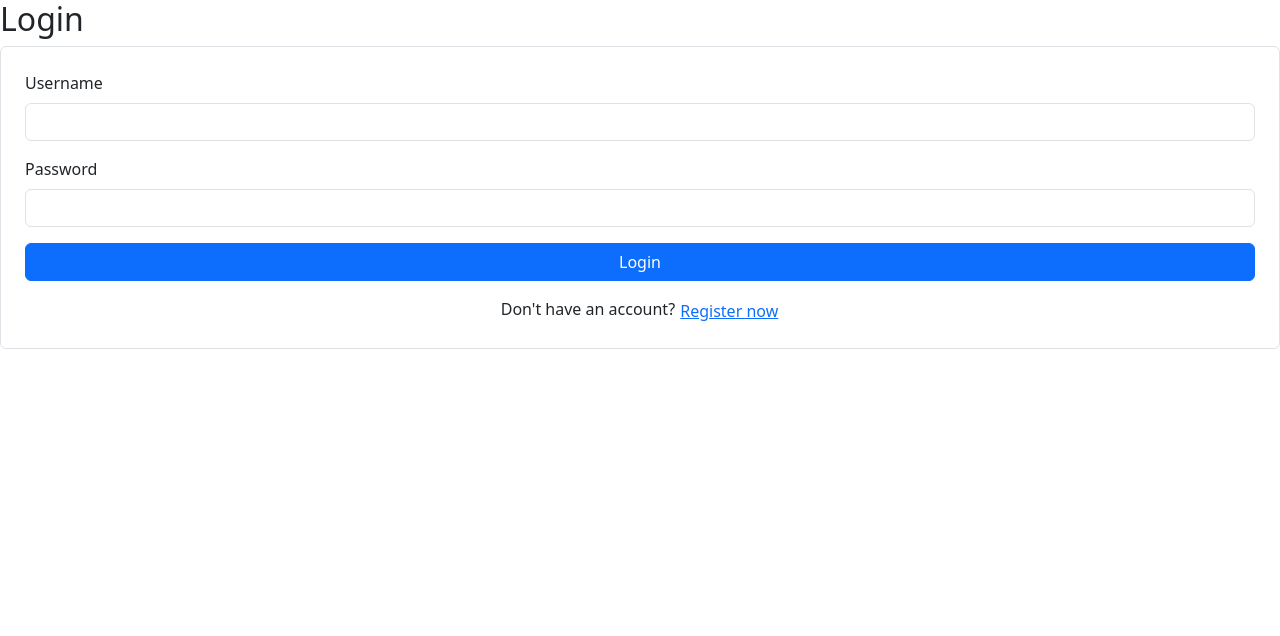
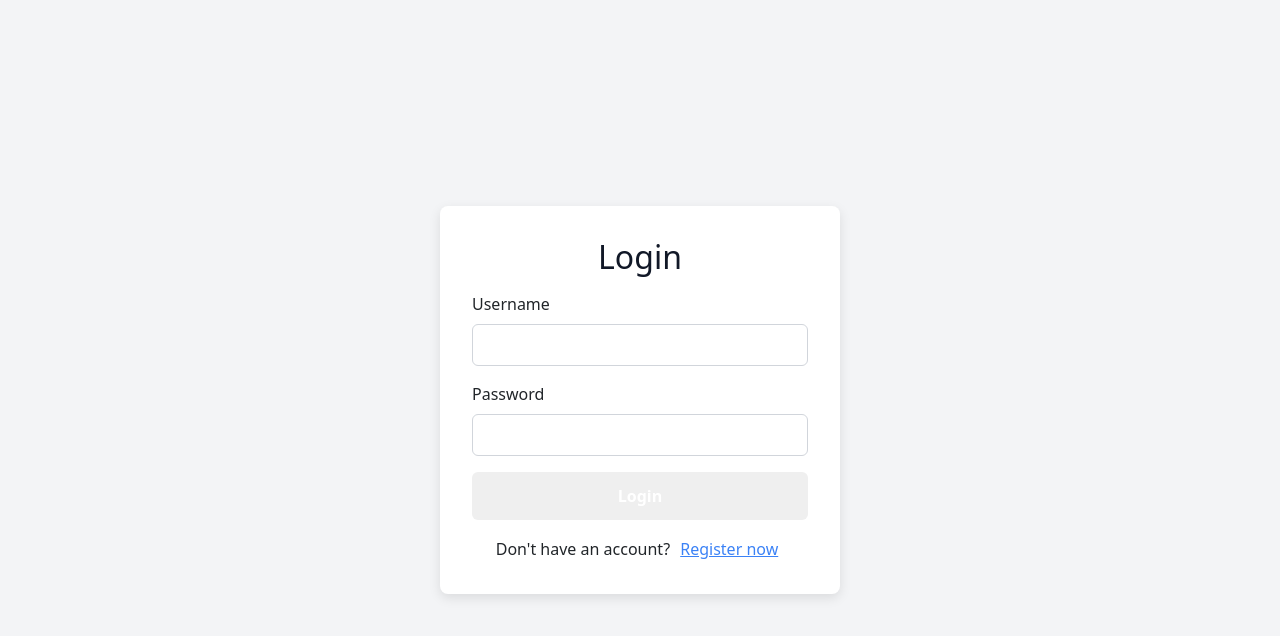
Before and after one commit to pwhalenn/SFPlan, a React (Create React App) app in the folder frontend/: page /login in a window 1280 px wide. Shown: the top 636 px of the page. Built offline with nearby package versions, Linux system fonts and the light colour scheme.

Commit message:
login UI

```diff
--- a/frontend/package.json
+++ b/frontend/package.json
@@ -19,7 +19,7 @@
     "react-bootstrap": "^2.10.9",
     "react-dom": "^19.1.0",
     "react-router-dom": "^7.5.0",
-    "react-scripts": "5.0.1",
+    "react-scripts": "^5.0.1",
     "web-vitals": "^2.1.4"
   },
   "scripts": {
--- a/frontend/src/components/LoginForm.js
+++ b/frontend/src/components/LoginForm.js
@@ -2,7 +2,7 @@ import React, { useState } from "react";
 import { loginUser } from "../services/authService";
 import { useNavigate } from "react-router-dom";
 
-const LoginForm = () => {
+const LoginForm = ({ onSubmit }) => {
   const [username, setUsername] = useState("");
   const [password, setPassword] = useState("");
   const navigate = useNavigate();
@@ -10,45 +10,82 @@ const LoginForm = () => {
   const handleLogin = async (e) => {
     e.preventDefault();
     try {
-      await loginUser({ username, password });
-      navigate("/dashboard"); // belum
+      await onSubmit({ username, password });
     } catch (error) {
       alert("Login gagal. Username atau password salah.");
     }
   };
 
   return (
-    <form onSubmit={handleLogin} className="p-4 border rounded">
-      <div className="mb-3">
-        <label className="form-label">Username</label>
+    <form onSubmit={handleLogin}>
+      <div style={{ marginBottom: "1rem" }}>
+        <label style={{ display: "block", marginBottom: "0.5rem", fontWeight: "500" }}>
+          Username
+        </label>
         <input
           type="text"
-          className="form-control"
           value={username}
           onChange={(e) => setUsername(e.target.value)}
           required
+          style={{
+            width: "100%",
+            padding: "0.5rem",
+            border: "1px solid #d1d5db",
+            borderRadius: "0.375rem",
+            fontSize: "1rem"
+          }}
         />
       </div>
-      <div className="mb-3">
-        <label className="form-label">Password</label>
+      <div style={{ marginBottom: "1rem" }}>
+        <label style={{ display: "block", marginBottom: "0.5rem", fontWeight: "500" }}>
+          Password
+        </label>
         <input
           type="password"
-          className="form-control"
           value={password}
           onChange={(e) => setPassword(e.target.value)}
           required
+          style={{
+            width: "100%",
+            padding: "0.5rem",
+            border: "1px solid #d1d5db",
+            borderRadius: "0.375rem",
+            fontSize: "1rem"
+          }}
         />
       </div>
-      <button type="submit" className="btn btn-primary w-100">
+      <button
+        type="submit"
+        style={{
+          width: "100%",
+          padding: "0.75rem",
+          backgroundColor: "e873b6",
+          color: "white",
+          border: "none",
+          borderRadius: "0.375rem",
+          fontWeight: "600",
+          cursor: "pointer",
+          transition: "background-color 0.3s ease"
+        }}
+        onMouseOver={(e) => (e.currentTarget.style.backgroundColor = "#e873b6")} // hover pink
+        onMouseOut={(e) => (e.currentTarget.style.backgroundColor = "#ff85cb")}
+      >
         Login
       </button>
 
-      <div className="mt-3 text-center">
+      <div style={{ marginTop: "1rem", textAlign: "center" }}>
         <span>Don't have an account? </span>
         <button
           type="button"
-          className="btn btn-link p-0"
           onClick={() => navigate("/register")}
+          style={{
+            background: "none",
+            border: "none",
+            color: "#3b82f6",
+            cursor: "pointer",
+            textDecoration: "underline",
+            fontSize: "1rem"
+          }}
         >
           Register now
         </button>
@@ -57,4 +94,4 @@ const LoginForm = () => {
   );
 };
 
-export default LoginForm;
+export default LoginForm; // ✅ Tambahkan ini di akhir
--- a/frontend/src/pages/Auth/LoginPage.js
+++ b/frontend/src/pages/Auth/LoginPage.js
@@ -26,11 +26,27 @@ const LoginPage = ({ onLogin }) => {
   };
 
   return (
-    <div>
-      <h2>Login</h2>
-      <LoginForm onSubmit={handleLogin} />
+    <div style={{
+      minHeight: "100vh",
+      display: "flex",
+      justifyContent: "center",
+      alignItems: "center",
+      backgroundColor: "#f3f4f6" // abu-abu muda
+    }}>
+      <div style={{
+        padding: "2rem",
+        backgroundColor: "#ffffff",
+        borderRadius: "0.5rem",
+        boxShadow: "0 4px 12px rgba(0, 0, 0, 0.1)",
+        width: "100%",
+        maxWidth: "400px"
+      }}>
+        <h2 style={{ textAlign: "center", marginBottom: "1rem", color: "#111827" }}>Login</h2>
+        <LoginForm onSubmit={handleLogin} />
+      </div>
     </div>
   );
+
 };
 
 export default LoginPage;
--- a/frontend/src/pages/DashboardPage.js
+++ b/frontend/src/pages/DashboardPage.js
@@ -191,10 +191,19 @@ const Dashboard = () => {
 
           return (
             <div
-              key={day}
-              className="flex-shrink-0 border rounded m-1 p-2"
-              style={{ minWidth: '200px', minHeight: '300px' }}
-            >
+            key={day}
+            className="flex-shrink-0 shadow-sm"
+            style={{
+              backgroundColor: "#ffffff",
+              borderRadius: "12px",
+              padding: "16px",
+              margin: "8px",
+              minWidth: "220px",
+              minHeight: "300px",
+              boxShadow: "0 4px 8px rgba(0, 0, 0, 0.05)"
+            }}
+          >
+
               <div className="fw-bold text-center">
                 {day}<br />({displayDate})
               </div>
```
Also changed, not shown: 1 other file (tests, documents, lock files or other folders).
